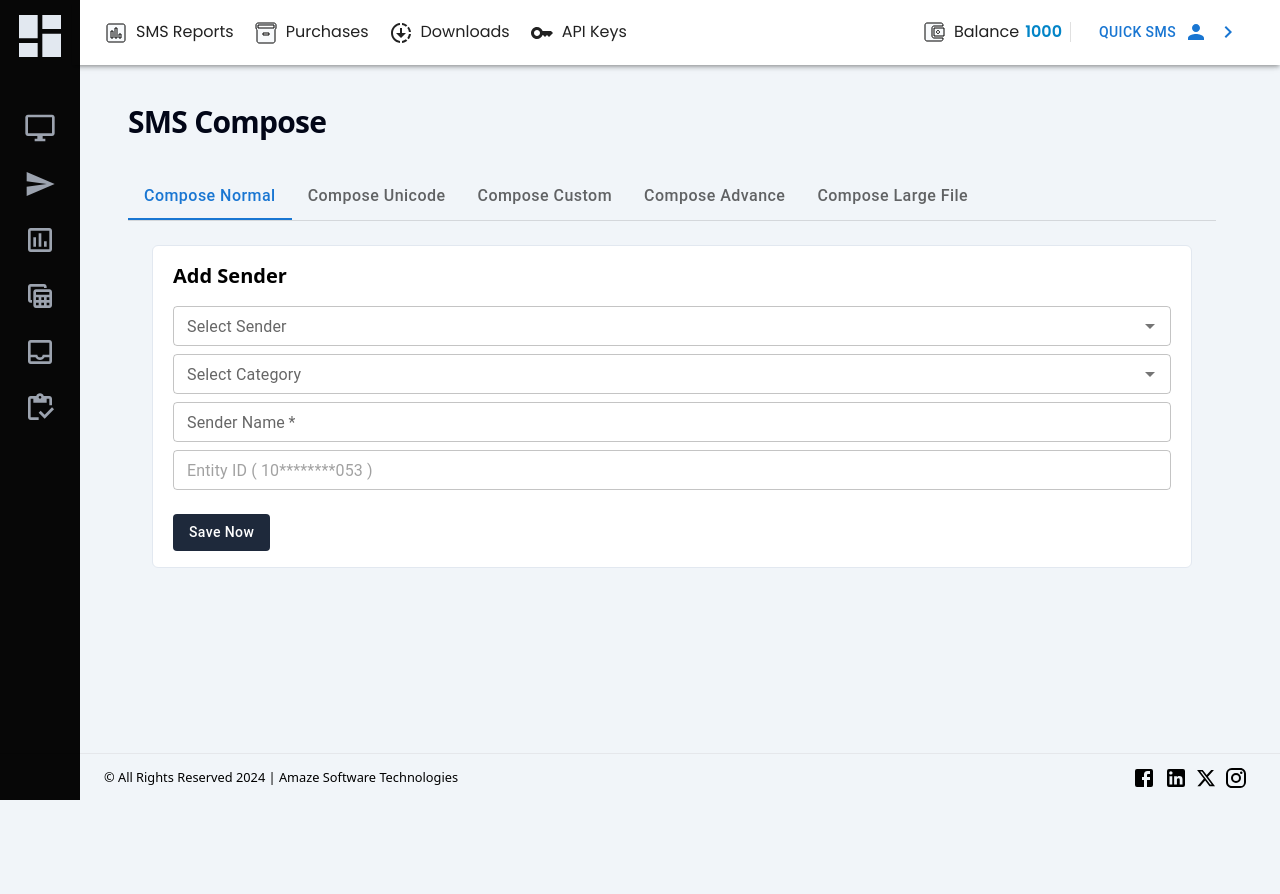
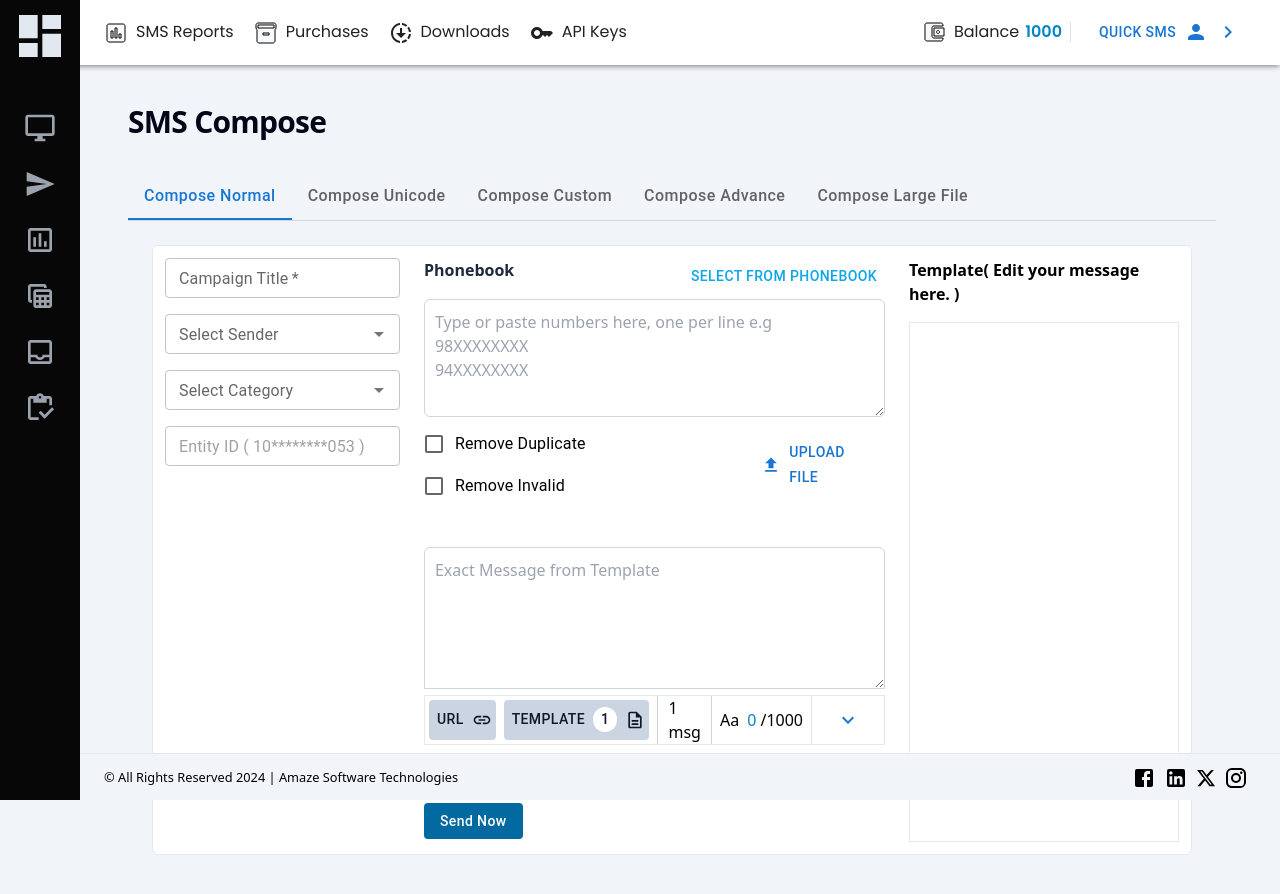
Before and after one commit to NehalSahu8055/Amaze, a React (Vite) app in the folder client/: page /compose in a window 1280 px wide. Shown: the top 894 px of the page. Before the commit the page ends 800 px from the top, so only its background shows below. Built offline with nearby package versions, Linux system fonts and the light colour scheme.

Commit message:
continue: compose tabs [tab1]

```diff
--- a/client/src/components/AddSender.jsx
+++ b/client/src/components/AddSender.jsx
@@ -68,7 +68,7 @@ function AddSender({ setnewSenderData }) {
         type="submit"
         className="mt-2 w-fit  bg-slate-800 px-4 capitalize text-white hover:bg-slate-800/90"
       >
-        Save Now€
+        Save Now
       </Button>
     </form>
   );
--- /dev/null
+++ b/client/src/components/Auxiliary/InputFileUpload.jsx
@@ -0,0 +1,30 @@
+import * as React from "react";
+import Button from "@mui/material/Button";
+import { styled } from "@mui/material/styles";
+import CloudUploadIcon from "@mui/icons-material/CloudUpload";
+import FileUploadIcon from "@mui/icons-material/FileUpload";
+const VisuallyHiddenInput = styled("input")({
+  clip: "rect(0 0 0 0)",
+  clipPath: "inset(50%)",
+  height: 1,
+  overflow: "hidden",
+  position: "absolute",
+  bottom: 0,
+  left: 0,
+  whiteSpace: "nowrap",
+  width: 1,
+});
+
+export default function InputFileUpload() {
+  return (
+    <Button
+      component="label"
+      role={undefined}
+      tabIndex={-1}
+      startIcon={<FileUploadIcon />}
+    >
+      Upload file
+      <VisuallyHiddenInput type="file" />
+    </Button>
+  );
+}
--- a/client/src/components/Compose/ComposeNormal.jsx
+++ b/client/src/components/Compose/ComposeNormal.jsx
@@ -1,11 +1,34 @@
-import { Autocomplete, Button, TextField } from "@mui/material";
+import CloudUploadOutlined from "@mui/icons-material/CloudUploadOutlined";
+import {
+  Autocomplete,
+  Box,
+  Button,
+  Checkbox,
+  FormControlLabel,
+  Input,
+  TextField,
+  TextareaAutosize,
+  IconButton,
+  FormControl,
+  RadioGroup,
+  FormLabel,
+  Radio,
+} from "@mui/material";
+import FileUploadIcon from "@mui/icons-material/FileUpload";
 import React, { useRef, useState } from "react";
-// import { getCurrentDate } from "../utils/getCurrentDate";
+import InputFileUpload from "../Auxiliary/InputFileUpload";
+import LinkIcon from "@mui/icons-material/Link";
+import DescriptionOutlinedIcon from "@mui/icons-material/DescriptionOutlined";
+import ExpandMoreOutlinedIcon from "@mui/icons-material/ExpandMoreOutlined";
+import TemplateModal from "./../Modal/TemplateModal";
+import TextWithInputs from "../TextWithInputs";
+
 function ComposeNormal({ setnewSenderData }) {
   const customNormalForm = useRef(null);
   const [currentID, setcurrentID] = useState(1);
   const [sender, setsender] = useState();
   const [category, setcategory] = useState();
+  const [templateCellData, settemplateCellData] = useState("");
 
   const senderArray = ["1780s890384093", "e128937197491824n"];
   const categoryArray = ["Transaction", "Service", "Promotion"];
@@ -15,6 +38,7 @@ function ComposeNormal({ setnewSenderData }) {
     const formData = new FormData(customNormalForm.current);
     const entityId = formData.get("entityId");
     const senderName = formData.get("senderName");
+
     // setnewSenderData({ id: currentID,entityId:entityId, approved });
     // const newSenderData = {
     //   id: currentID,
@@ -30,22 +54,52 @@ function ComposeNormal({ setnewSenderData }) {
 
     setcurrentID((prev) => ++prev);
   };
+  const handleCellDoubleClick = (params, event) => {
+    console.log("Double clicked cell info:", params);
+    params.field == "template" && settemplateCellData(params.value);
+    console.log(templateCellData);
+  };
   const handleSender = (e, newValue) => {
     setsender(newValue);
   };
   const handleCategory = (e, newValue) => {
     setcategory(newValue);
   };
+  const [open, setOpen] = useState(false);
+  const handleClickOpen = () => {
+    setOpen(true);
+  };
+  const handleClose = () => {
+    setOpen(false);
+  };
 
   return (
     <form
       ref={customNormalForm}
       onSubmit={handleCustomNormal}
-      className="grid h-fit w-full gap-4 rounded-md  border border-slate-200 bg-white px-5 py-4 pt-4"
+      className="flex h-fit w-full gap-6 rounded-md  border border-slate-200 bg-white px-3  py-3"
       action=""
     >
-      <h3 className="text-xl font-semibold">Add Sender</h3>
-      <div className="grid gap-2">
+      {open && (
+        <TemplateModal
+          open={open}
+          handleClose={handleClose}
+          handleCellDoubleClick={handleCellDoubleClick}
+        />
+      )}
+
+      <Box className="flex flex-col gap-4">
+        <TextField
+          size="small"
+          type="text"
+          name="campaignTitle"
+          id="campaignTitle"
+          label="Campaign Title"
+          placeholder="Campaign Title"
+          autoComplete="campaignTitle"
+          required
+          inputProps={{ maxLength: 6 }}
+        />
         <Autocomplete
           className="w-full"
           label="Select Sender"
@@ -80,18 +134,6 @@ function ComposeNormal({ setnewSenderData }) {
         <TextField
           size="small"
           type="text"
-          name="senderName"
-          id="senderName"
-          label="Sender Name"
-          placeholder="Sender Name"
-          autoComplete="senderName"
-          required
-          inputProps={{ maxLength: 6 }}
-        />
-
-        <TextField
-          size="small"
-          type="text"
           name="entityID"
           id="entityID"
           placeholder="Entity ID ( 10********053 )"
@@ -101,13 +143,126 @@ function ComposeNormal({ setnewSenderData }) {
             readOnly: true,
           }}
         />
-      </div>
-      <Button
-        type="submit"
-        className="mt-2 w-fit  bg-slate-800 px-4 capitalize text-white hover:bg-slate-800/90"
-      >
-        Save Now
-      </Button>
+      </Box>
+      <Box>
+        <Box className="mb-10 child:w-full">
+          <div className="flex justify-between font-semibold text-slate-800">
+            <span>Phonebook</span>
+            <Button className="uppercase text-sky-500">
+              Select from Phonebook
+            </Button>
+          </div>
+          <TextareaAutosize
+            // onChange={handleMessage}
+            // value={message}
+            placeholder="Type or paste numbers here, one per line e.g  &#10;98XXXXXXXX  &#10;94XXXXXXXX"
+            className="mt-1 rounded-md border border-gray-300 p-2.5 outline-none focus:border-2 focus:border-sky-600"
+            minRows="4"
+            required
+          />
+          <Box className=" flex justify-between">
+            <Box>
+              <FormControlLabel
+                control={<Checkbox />}
+                label="Remove Duplicate"
+              />
+              <FormControlLabel control={<Checkbox />} label="Remove Invalid" />
+            </Box>
+            <InputFileUpload />
+          </Box>
+        </Box>
+        <Box>
+          <TextareaAutosize
+            // onChange={handleMessage}
+            // value={message}
+            placeholder="Exact Message from Template"
+            className=" w-full rounded-md rounded-b-none border border-gray-300 p-2.5 outline-none focus:border-2 focus:border-sky-600"
+            minRows="5"
+            required
+          />
+          <Box>
+            <Box className="flex justify-between gap-2 border pl-1">
+              <Box className="flex gap-2">
+                <Button
+                  component="label"
+                  role={undefined}
+                  tabIndex={-1}
+                  endIcon={<LinkIcon />}
+                  className="my-1 bg-slate-300 text-slate-900 hover:bg-slate-300/80"
+                >
+                  URL
+                </Button>
+                <Button
+                  onClick={handleClickOpen}
+                  component="label"
+                  role={undefined}
+                  tabIndex={-1}
+                  endIcon={<DescriptionOutlinedIcon />}
+                  className="my-1 bg-slate-300 text-slate-900 hover:bg-slate-300/80"
+                >
+                  Template
+                  <span className="ml-2 rounded-full bg-white  px-2">1</span>
+                </Button>
+              </Box>
+
+              <Box className="flex">
+                <Box className="grid place-content-center border-x border-slate-300 px-2.5">
+                  1 msg
+                </Box>
+                <Box className="flex items-center border-r px-2 ">
+                  <span>Aa</span>{" "}
+                  <span className="pl-2 text-sky-600">0&nbsp;</span>
+                  /1000
+                </Box>
+                <Button
+                  className="mx-1 my-1"
+                  size="small"
+                  aria-label="Click me to expand"
+                >
+                  <ExpandMoreOutlinedIcon />
+                </Button>
+              </Box>
+            </Box>
+          </Box>
+
+          <FormControl>
+            <RadioGroup defaultValue="now" name="radio-buttons-group">
+              <Box className="pt-2">
+                <FormControlLabel value="now" control={<Radio />} label="Now" />
+                <FormControlLabel
+                  value="scheduled"
+                  control={<Radio />}
+                  label="Scheduled"
+                />
+              </Box>
+            </RadioGroup>
+          </FormControl>
+        </Box>
+        <Button
+          type="submit"
+          className="mt-2 w-fit  bg-sky-700 px-4 capitalize text-white hover:bg-sky-700/90"
+        >
+          Send Now
+        </Button>
+      </Box>
+      <Box>
+        <span className=" font-semibold">
+          Template( Edit your message here. )
+        </span>
+        <div className="mt-4 h-[65vh] border p-2" contentEditable>
+          <TextWithInputs text={templateCellData} />
+          {templateCellData}
+        </div>
+        {/* <TextareaAutosize
+          // onChange={handleMessage}
+          // value={message}
+          value={templateCellData}
+          placeholder={templateCellData}
+          className="mt-4 h-[65vh] w-full rounded-md rounded-b-none border border-gray-300 p-2 outline-none focus:border-2 focus:border-sky-600"
+          minRows="10"
+          required
+        /> */}
+      </Box>
     </form>
   );
 }
--- /dev/null
+++ b/client/src/components/Modal/TemplateModal.jsx
@@ -0,0 +1,91 @@
+import * as React from "react";
+import Button from "@mui/material/Button";
+import { styled } from "@mui/material/styles";
+import Dialog from "@mui/material/Dialog";
+import DialogTitle from "@mui/material/DialogTitle";
+import DialogContent from "@mui/material/DialogContent";
+import DialogActions from "@mui/material/DialogActions";
+import IconButton from "@mui/material/IconButton";
+import CloseIcon from "@mui/icons-material/Close";
+import Typography from "@mui/material/Typography";
+import DataTable from "../DataTable";
+
+const BootstrapDialog = styled(Dialog)(({ theme }) => ({
+  "& .MuiDialogContent-root": {
+    padding: theme.spacing(2),
+  },
+  "& .MuiDialog-paperFullScreen": {
+    width: "90%",
+    height: "80vh",
+  },
+}));
+
+const columns = [
+  { field: "id", headerName: "Sr.", width: 70 },
+  { field: "titledltId", headerName: "Title/DLT ID", width: 400 },
+  { field: "template", headerName: "Template", width: 500 },
+];
+
+const rows = [
+  {
+    id: 1,
+    titledltId: "OTP Verification &#10;10076372244323213",
+    template: "Your OTP is {#var#} for {#var#} verification. MTCO",
+  },
+];
+const handleRowSelectionChange = (selectionModel) => {
+  if (selectionModel.length === 1) {
+    const selectedRow = rows.find((row) => row.id === selectionModel[0]);
+    if (selectedRow) {
+      console.log("Selected Row Data:", selectedRow);
+    }
+  }
+};
+
+export default function TemplateModal({
+  open,
+  handleClose,
+  handleCellDoubleClick,
+}) {
+  return (
+    <>
+      <BootstrapDialog
+        onClose={handleClose}
+        aria-labelledby="customized-dialog-title"
+        open={open}
+        fullScreen // This prop makes the dialog full screen
+      >
+        <DialogTitle sx={{ m: 0, p: 2 }} id="customized-dialog-title">
+          <span className="font-semibold"> Templates </span>
+          <span className="text-base text-red-500">
+            ( Double click to select template )
+          </span>
+        </DialogTitle>
+        <IconButton
+          aria-label="close"
+          onClick={handleClose}
+          sx={{
+            position: "absolute",
+            right: 8,
+            top: 8,
+            color: (theme) => theme.palette.grey[500],
+          }}
+        >
+          <CloseIcon />
+        </IconButton>
+        <DialogContent>
+          <DataTable
+            handleCellDoubleClick={handleCellDoubleClick}
+            rows={rows}
+            columns={columns}
+          />
+        </DialogContent>
+        <DialogActions>
+          <Button autoFocus onClick={handleClose}>
+            Save changes
+          </Button>
+        </DialogActions>
+      </BootstrapDialog>
+    </>
+  );
+}
--- /dev/null
+++ b/client/src/components/TextWithInputs.jsx
@@ -0,0 +1,38 @@
+import React, { useState } from "react";
+
+export default function TextWithInputs({ text }) {
+  const [editedText, setEditedText] = useState(text);
+
+  const handlePlaceholderClick = (index) => {
+    setEditedText((prevText) => {
+      const before = prevText.substring(0, index);
+      const after = prevText.substring(index + 7); // Assuming {#var#} is always 7 characters
+      return `${before}<input type="text" />${after}`;
+    });
+  };
+
+  const renderTextWithInputs = () => {
+    const parts = editedText.split("{#var#}");
+
+    return parts.map((part, index) => (
+      <React.Fragment key={index}>
+        {part}
+        {index < parts.length - 1 && (
+          <input
+            type="text"
+            onChange={(e) => {
+              const updatedText =
+                parts.slice(0, index + 1).join("{#var#}") +
+                "{#var#}" +
+                e.target.value +
+                parts.slice(index + 2).join("{#var#}");
+              setEditedText(updatedText);
+            }}
+          />
+        )}
+      </React.Fragment>
+    ));
+  };
+
+  return <div>{renderTextWithInputs()}</div>;
+}
```
Also changed, not shown: client/src/components/DataTable.jsx (+11 -4 lines).
